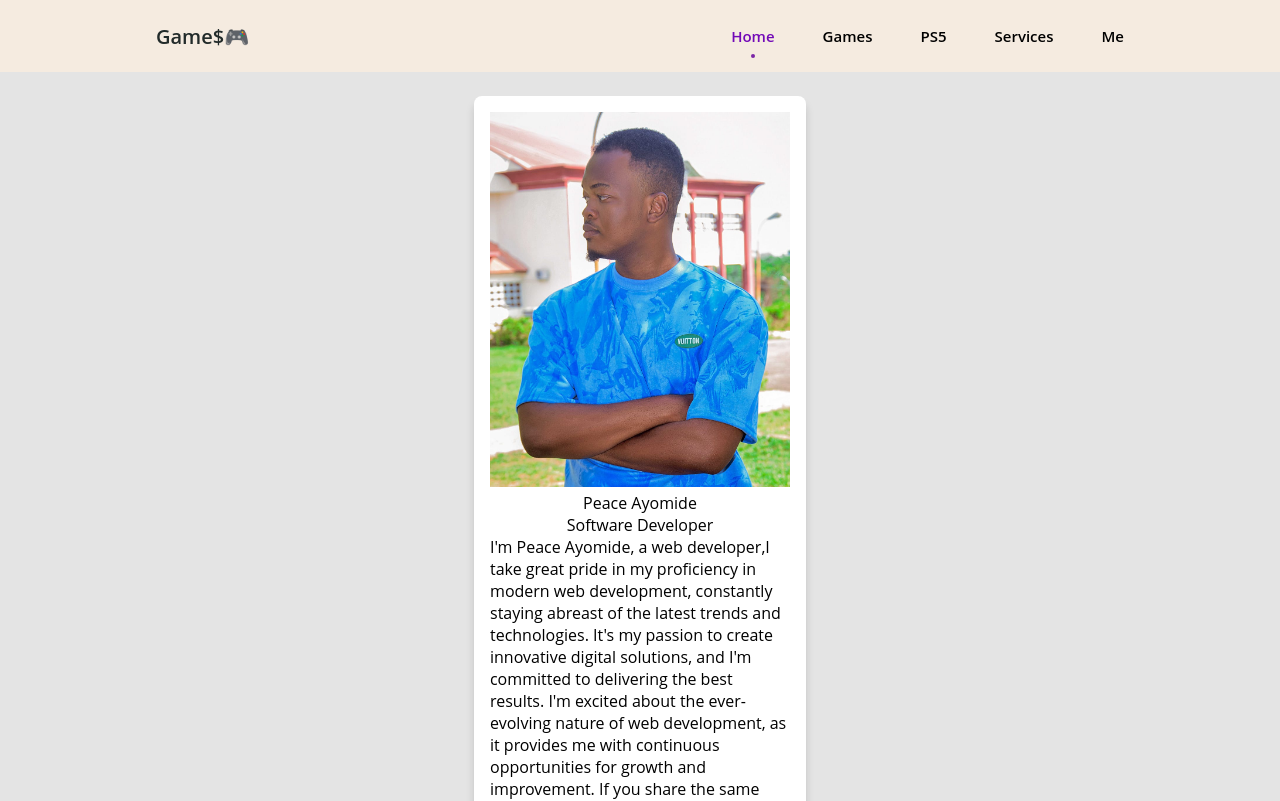
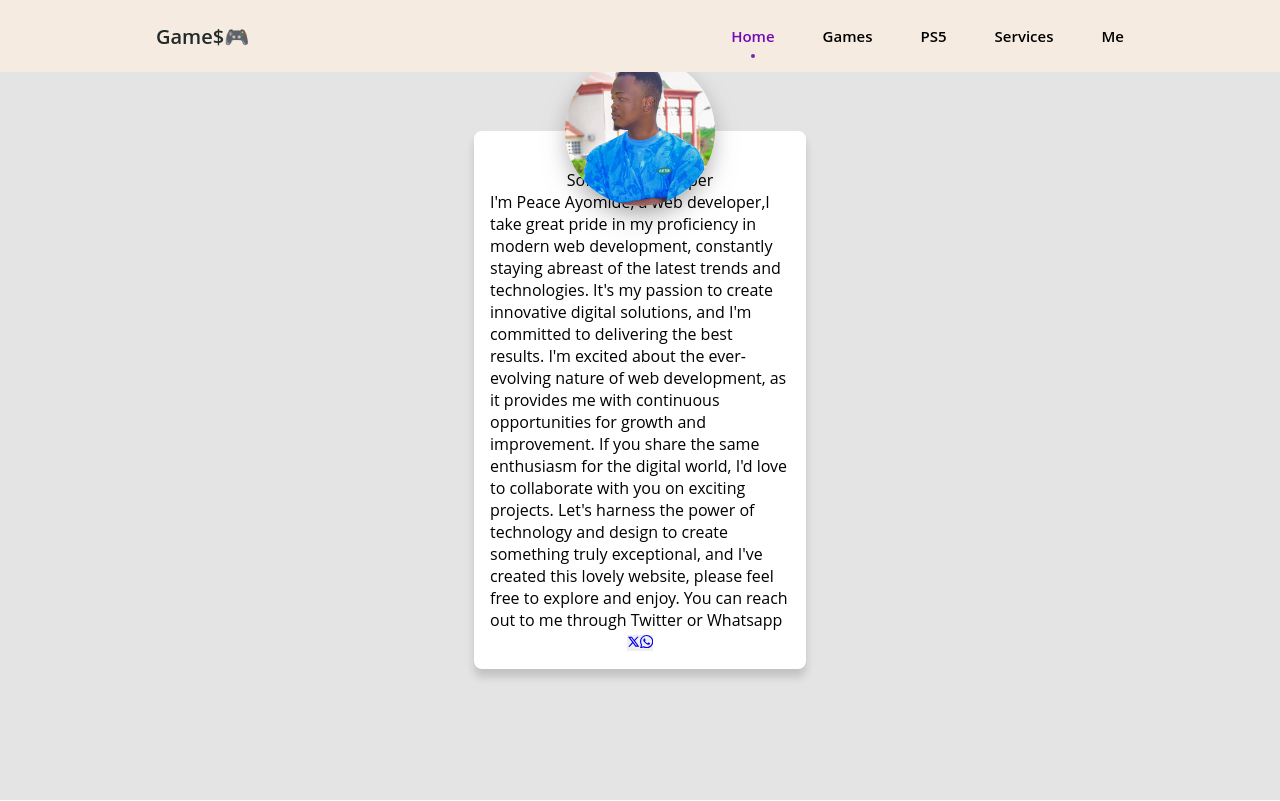
Before and after one commit to PeaceAyomide/gamebeast, a React (Vite) app: page /myself in a window 1280 px wide. Shown: the top 801 px of the page. Built offline with nearby package versions, Linux system fonts and the light colour scheme; no server answers; sample sign-in values are in the browser's storage.

Commit message:
Update myself.css

```diff
--- a/src/Pages/Myself/myself.css
+++ b/src/Pages/Myself/myself.css
@@ -23,3 +23,16 @@
     justify-content: center;
     align-items: center;
 }
+
+.card-image {
+    width: 150px;
+    height: 150px;
+    border-radius: 50%;
+    overflow: hidden;
+    position: absolute;
+    top: 0;
+    left: 50%;
+    transform: translate(-50%, -50%);
+    box-shadow: 0 15px 35px -15px rgba(0, 0, 0, 0.5),
+    0 5px 20px 0 rgba(0, 0, 0, 0.1);
+}
```
